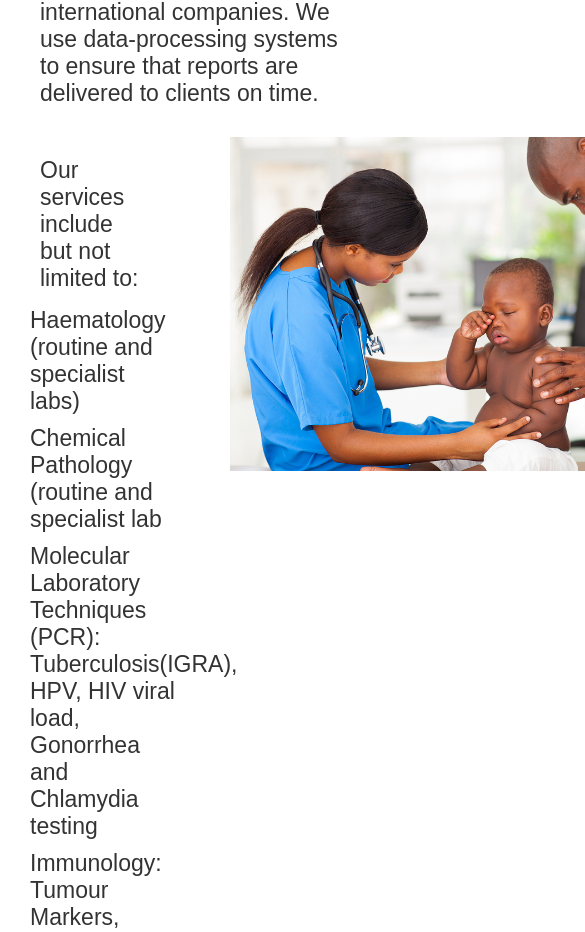
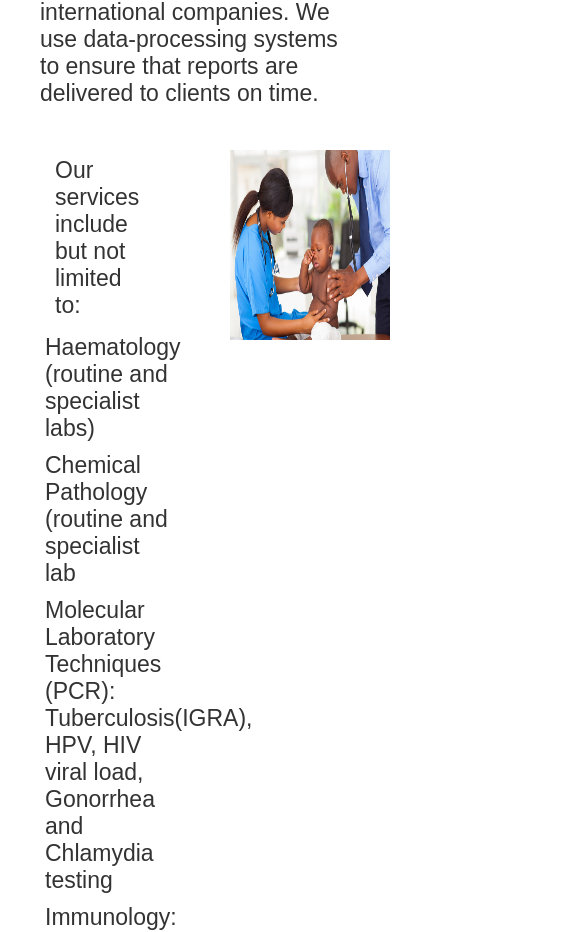
Before and after one commit to Princeantwi2k/Adom-Clinic, a React (Create React App) app: page /lab in a window 390 px wide. Shown: the part 1012-1944 px from the top of the page, 585 px wide, since content can reach past the window. Built offline with nearby package versions, Linux system fonts and the light colour scheme.

Commit message:
added Lab

```diff
--- a/src/Component/Lab/Lab.css
+++ b/src/Component/Lab/Lab.css
@@ -16,3 +16,18 @@
 .lab-lists {
   padding-left: 30px;
 }
+@media screen and (max-width: 480px) {
+  .lab {
+    margin: 0%;
+    text-align: center;
+    padding: 130px;
+    background-color: blueviolet;
+    color: cornsilk;
+  }
+  .lab-pic {
+    width: 160px;
+    height: 190px;
+    box-sizing: border-box;
+    margin-top: 20%;
+  }
+}
--- a/src/Component/Lab/Lab.jsx
+++ b/src/Component/Lab/Lab.jsx
@@ -19,8 +19,9 @@ const Lab = () => {
         both local and international companies. We use data-processing systems
         to ensure that reports are delivered to clients on time.
       </p>
+      <div className="container">
         <div className="row">
-        <div className="col-xs-6 col-sm-6 col-md-7">
+          <div className="col-xs-6 col-sm-6 col-md-6">
             <p className="lab-para">Our services include but not limited to:</p>
             <ul>
               <li className="lab-lists">
@@ -41,16 +42,17 @@ const Lab = () => {
               <li className="lab-lists">Bacteriology Lab</li>
               <li className="lab-lists">TB Lab</li>
               <li className="lab-lists">
-              Mobile Phlebotomy: Experience our services in the privacy of your
-              home or office and at your convenience.
+                Mobile Phlebotomy: Experience our services in the privacy of
+                your home or office and at your convenience.
               </li>
               <li className="lab-lists">
                 Preventive Medicine (Executive Wellness screening)
               </li>
             </ul>
           </div>
-        <div className="col-xs-6 col-sm-6 col-md-5">
+          <div className="col-xs-6 col-sm-6 col-md-6">
             <img src={labpic} alt="lab" className="lab-pic" />
+          </div>
         </div>
       </div>
     </div>
```
Lines whose indentation alone changed are shown as unchanged.
